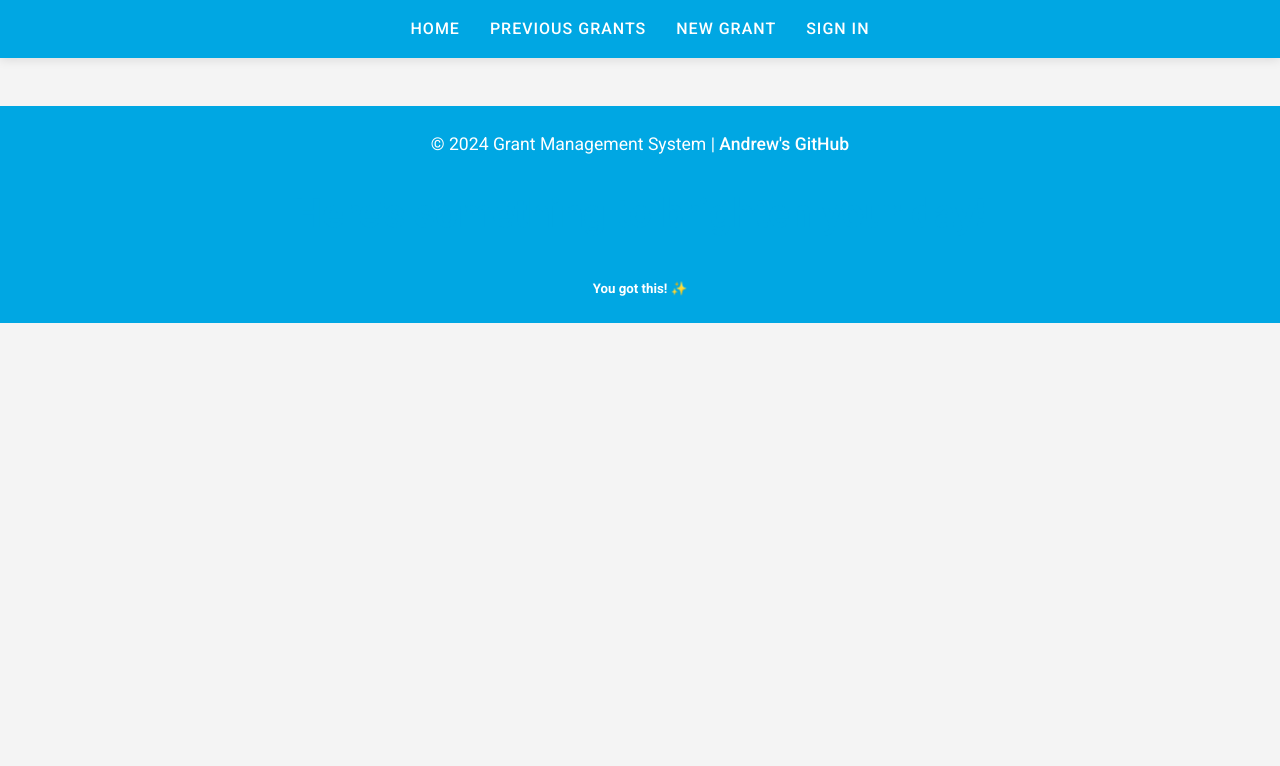
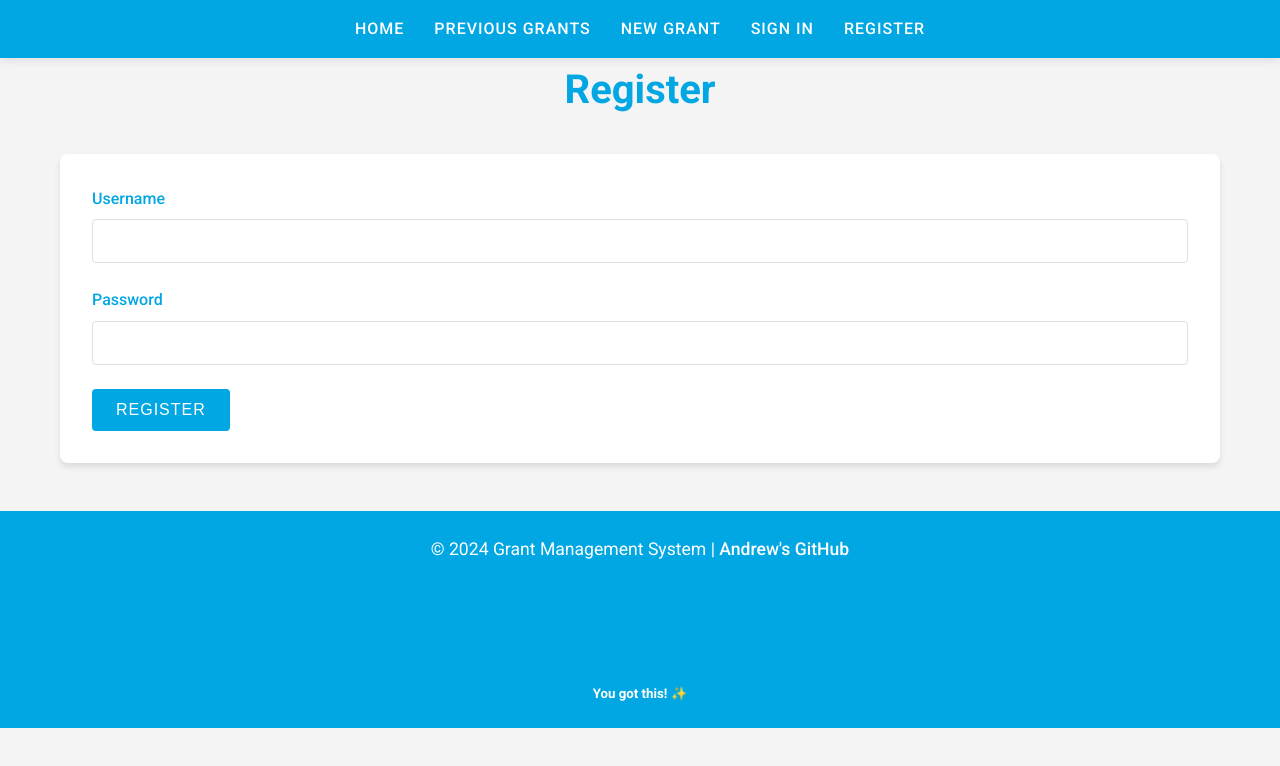
Before and after one commit to riverkusmon/cs260, a React (Vite) app: page /register in a window 1280 px wide. Shown: the top 766 px of the page. Built offline with nearby package versions, Linux system fonts and the light colour scheme; no server answers.

Commit message:
added register page

```diff
--- a/src/App.jsx
+++ b/src/App.jsx
@@ -4,6 +4,7 @@ import Home from './pages/Home';
 import PreviousGrants from './pages/PreviousGrants';
 import NewGrant from './pages/NewGrant';
 import SignIn from './pages/SignIn';
+import Register from "./pages/Register.jsx";
 
 export default function App() {
     return (
@@ -17,6 +18,7 @@ export default function App() {
                     <Route path="/previous-grants" element={<PreviousGrants />} />
                     <Route path="/new-grant" element={<NewGrant />} />
                     <Route path="/sign-in" element={<SignIn />} />
+                    <Route path="/register" element={<Register />} />
                 </Routes>
                 <Footer />
             </>
--- a/src/components/Layout.jsx
+++ b/src/components/Layout.jsx
@@ -8,6 +8,7 @@ export function Navigation() {
                 <li><a href="/previous-grants">Previous Grants</a></li>
                 <li><a href="/new-grant">New Grant</a></li>
                 <li><a href="/sign-in">Sign In</a></li>
+                <li><a href="/register">Register</a></li>
             </ul>
         </nav>
     );
--- /dev/null
+++ b/src/pages/Register.jsx
@@ -0,0 +1,51 @@
+import { useState } from 'react';
+import { useNavigate } from 'react-router-dom';
+
+export default function Register() {
+    const navigate = useNavigate();
+    const [username, setUsername] = useState('');
+    const [password, setPassword] = useState('');
+    const [error, setError] = useState(null);
+
+    const handleSubmit = async (e) => {
+        e.preventDefault();
+        try {
+            const response = await fetch('/api/auth/register', {
+                method: 'POST',
+                headers: { 'Content-Type': 'application/json' },
+                body: JSON.stringify({ username, password }),
+            });
+            const data = await response.json();
+            if (!response.ok) throw new Error(data.message);
+            navigate('/sign-in');
+        } catch (err) {
+            setError(err.message);
+        }
+    };
+
+    return (
+        <main className="container fade-in">
+            <h1>Register</h1>
+            {error && <div className="error-message">{error}</div>}
+            <form className="card" onSubmit={handleSubmit}>
+                <label htmlFor="username">Username</label>
+                <input
+                    type="text"
+                    id="username"
+                    value={username}
+                    onChange={e => setUsername(e.target.value)}
+                    required
+                />
+                <label htmlFor="password">Password</label>
+                <input
+                    type="password"
+                    id="password"
+                    value={password}
+                    onChange={e => setPassword(e.target.value)}
+                    required
+                />
+                <button type="submit">Register</button>
+            </form>
+        </main>
+    );
+}
```
Also changed, not shown: 1 other file (tests, documents, lock files or other folders).
